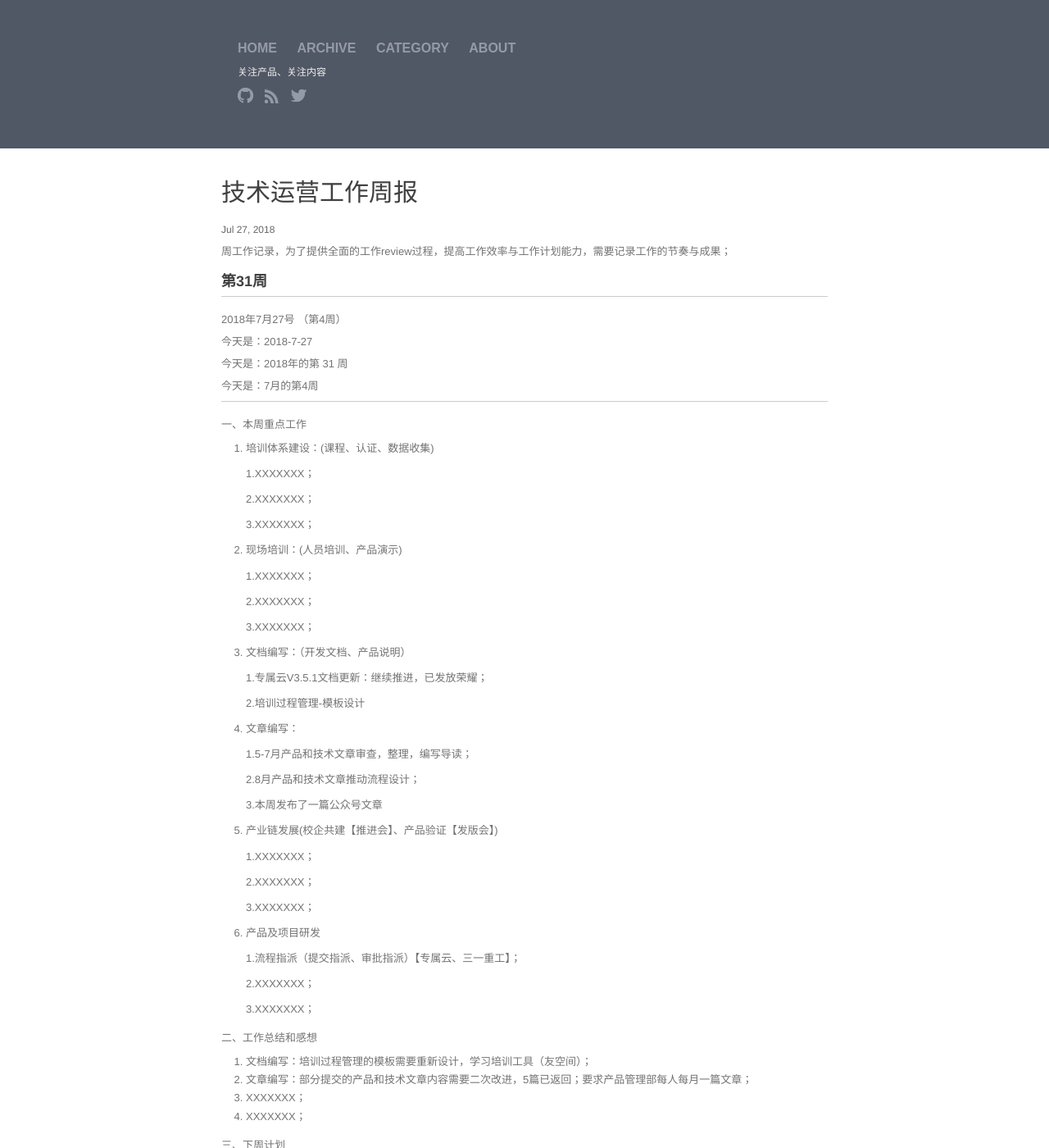
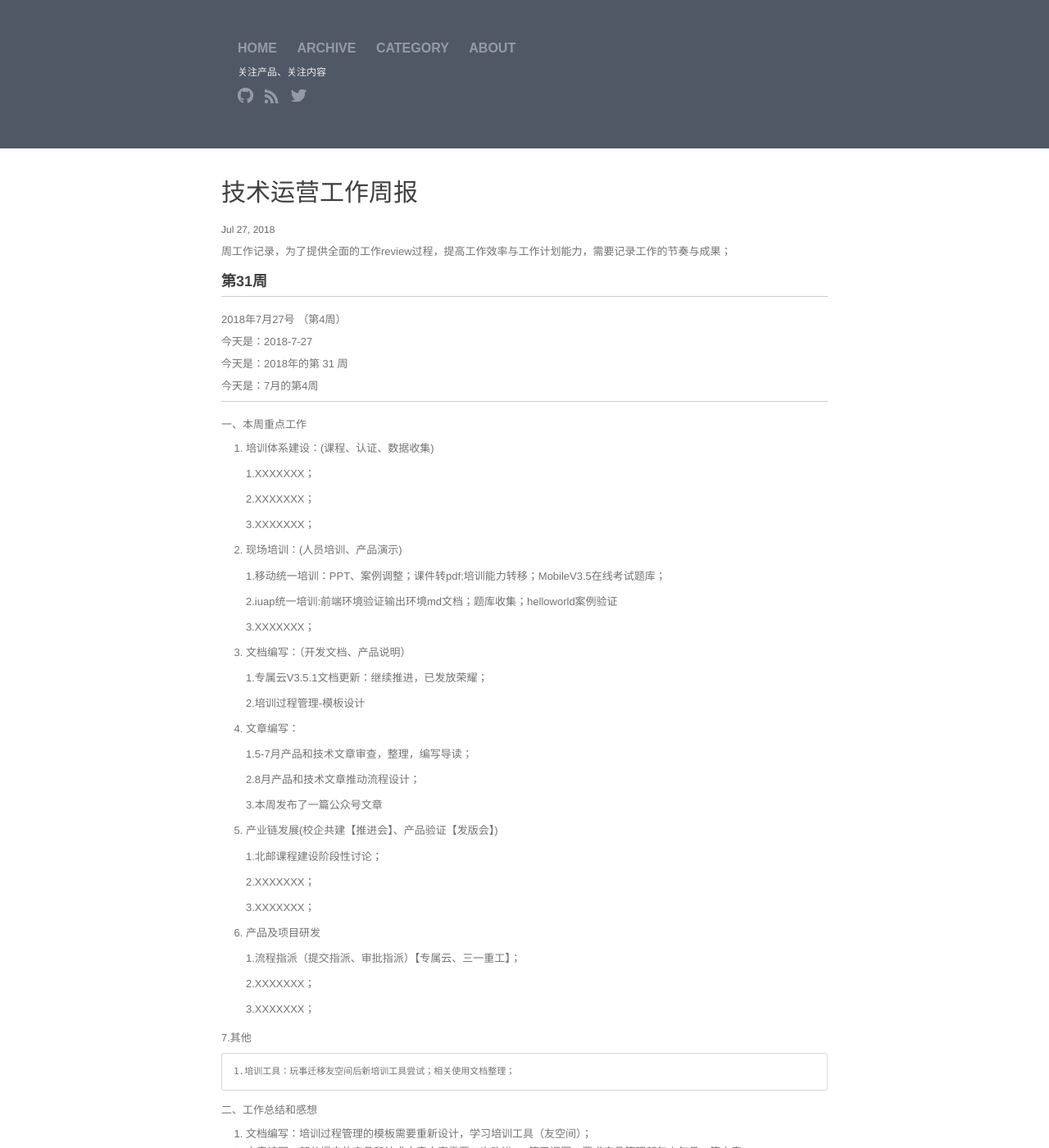
Before and after one commit to walllFlower/blog, a Jekyll site: the page built from _posts/2018-07-17-day_report_cxz.md, in a window 1280 px wide and 1400 px high. Shown: the whole window at 82% size. Built offline with Jekyll 4.4.1, drawn with Linux system fonts in a browser that asks for light colours; comment, search, counter and statistics services are not loaded.

Commit message:
宋慧慧周报
宋慧慧周报

```diff
--- a/_posts/2018-07-17-day_report_cxz.md
+++ b/_posts/2018-07-17-day_report_cxz.md
@@ -33,9 +33,9 @@ categories: 技术运营工作周报
 
 2. 现场培训：(人员培训、产品演示)
 
-    1.XXXXXXX；
+    1.移动统一培训：PPT、案例调整；课件转pdf;培训能力转移；MobileV3.5在线考试题库；
 
-    2.XXXXXXX；
+    2.iuap统一培训:前端环境验证输出环境md文档；题库收集；helloworld案例验证
 
     3.XXXXXXX；
 
@@ -55,7 +55,7 @@ categories: 技术运营工作周报
 
 5. 产业链发展(校企共建【推进会】、产品验证【发版会】)
 
-    1.XXXXXXX；
+    1.北邮课程建设阶段性讨论；
 
     2.XXXXXXX；
 
@@ -69,6 +69,11 @@ categories: 技术运营工作周报
     2.XXXXXXX；
 
     3.XXXXXXX；
+
+ 7.其他
+
+    1.培训工具：玩事迁移友空间后新培训工具尝试；相关使用文档整理；
+
 
 二、工作总结和感想
 
```
